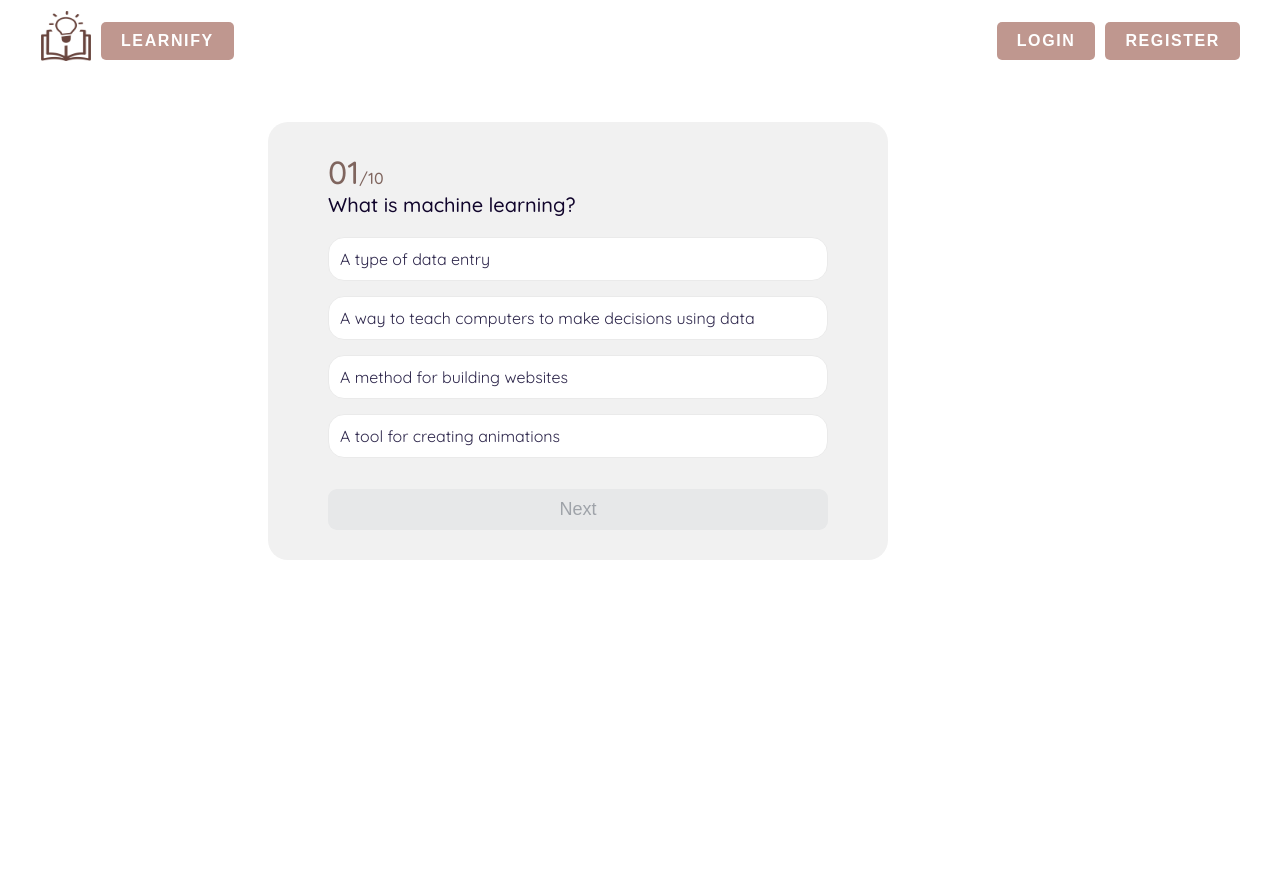
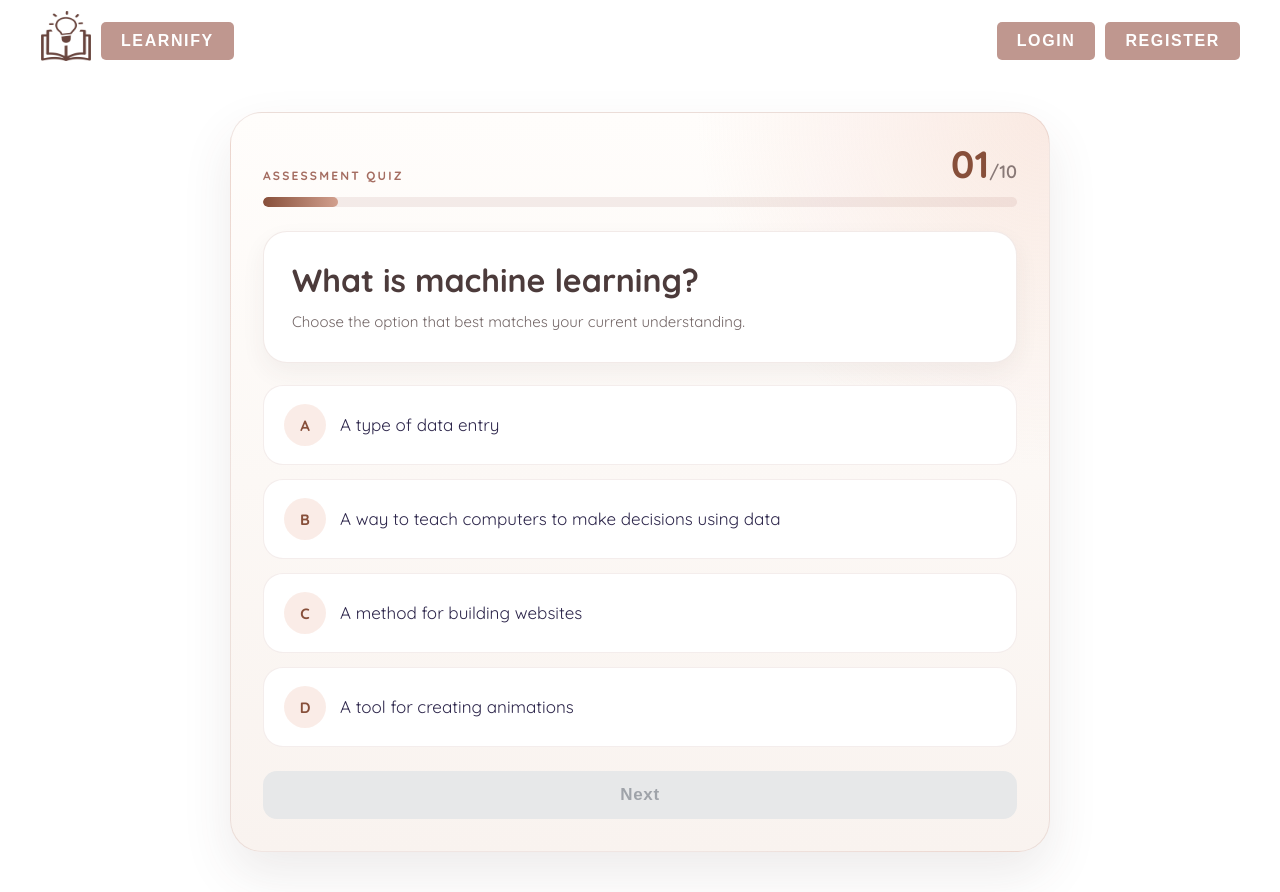
Before and after one commit to meghd9/self-directed-learning, a React (Create React App) app in the folder client/: page /assessment-quiz in a window 1280 px wide. Before the commit the page ends 800 px from the top, so only its background shows below. Built offline with nearby package versions, Linux system fonts and the light colour scheme; no server answers.

Commit message:
Change UI for Questions

```diff
--- a/client/src/components/Quiz/Quiz.js
+++ b/client/src/components/Quiz/Quiz.js
@@ -1,4 +1,4 @@
-import React, { useCallback, useEffect, useState } from "react"; // Importing necessary React hooks
+import React, { useCallback, useEffect, useRef, useState } from "react"; // Importing necessary React hooks
 import {
   AdvanceQuiz,
   BeginnerQuiz,
@@ -24,10 +24,12 @@ const Quiz = ({ level }) => {
   const [activeQuestion, setActiveQuestion] = useState(0);
   // State to keep track of the selected answer
   const [selectedAnswer, setSelectedAnswer] = useState("");
+  const [selectedAnswerValue, setSelectedAnswerValue] = useState("");
   // State to determine whether to show the result or not
   const [showResult, setShowResult] = useState(false);
   // State to keep track of which answer was selected
   const [selectedAnswerIndex, setSelectedAnswerIndex] = useState(null);
+  const [showAnswerFeedback, setShowAnswerFeedback] = useState(false);
   // State to store the result of the quiz
   const [result, setResult] = useState({
     score: 0,
@@ -37,6 +39,7 @@ const Quiz = ({ level }) => {
 
   const navigate = useNavigate(); // Hook to handle navigation
   const [progressUpdated, setProgressUpdated] = useState(false); // State to prevent multiple progress updates
+  const feedbackTimeoutRef = useRef(null);
 
   /**
    * Effect hook that triggers when the result state changes.
@@ -96,6 +99,14 @@ const Quiz = ({ level }) => {
     progressResult();
   }, [progressResult]);
 
+  useEffect(() => {
+    return () => {
+      if (feedbackTimeoutRef.current) {
+        clearTimeout(feedbackTimeoutRef.current);
+      }
+    };
+  }, []);
+
   // Determine the appropriate quiz data based on the level prop
   let quizData;
   quizData =
@@ -127,8 +138,8 @@ const Quiz = ({ level }) => {
    * Updates the result based on the selected answer and moves to the next question or shows the result.
    */
   const onClickNext = () => {
-    // Reset the selected answer index
-    setSelectedAnswerIndex(null);
+    setShowAnswerFeedback(true);
+
     // Update the result based on whether the selected answer was correct
     setResult((prev) =>
       selectedAnswer
@@ -139,6 +150,13 @@ const Quiz = ({ level }) => {
           }
         : { ...prev, wrongAnswers: prev.wrongAnswers + 1 }
     );
+
+    feedbackTimeoutRef.current = setTimeout(() => {
+      setSelectedAnswerIndex(null);
+      setSelectedAnswer("");
+      setSelectedAnswerValue("");
+      setShowAnswerFeedback(false);
+
       // Move to the next question or show the result if the last question has been reached
       if (activeQuestion !== questions.length - 1) {
         setActiveQuestion((prev) => prev + 1);
@@ -146,6 +164,7 @@ const Quiz = ({ level }) => {
         setActiveQuestion(0);
         setShowResult(true);
       }
+    }, 700);
   };
 
   /**
@@ -156,7 +175,11 @@ const Quiz = ({ level }) => {
    * @param {number} index - The index of the selected answer.
    */
   const onAnswerSelected = (answer, index) => {
+    if (showAnswerFeedback) {
+      return;
+    }
     setSelectedAnswerIndex(index);
+    setSelectedAnswerValue(answer);
     setSelectedAnswer(answer === correctAnswer);
   };
 
@@ -172,9 +195,12 @@ const Quiz = ({ level }) => {
     <div className="quiz-container">
       {/* Render quiz questions and options if result is not yet shown */}
       {!showResult ? (
+        <div className="quiz-shell">
+          <div className="quiz-progress">
+            {/* Display the current question number and total number of questions */}
+            <div className="quiz-progress-copy">
+              <span className="quiz-kicker">Assessment quiz</span>
               <div>
-          <div>
-            {/* Display the current question number and total number of questions */}
                 <span className="active-question-no">
                   {addLeadingZero(activeQuestion + 1)}
                 </span>
@@ -182,19 +208,41 @@ const Quiz = ({ level }) => {
                   /{addLeadingZero(questions.length)}
                 </span>
               </div>
+            </div>
+            <div className="quiz-progress-bar">
+              <span
+                className="quiz-progress-fill"
+                style={{
+                  width: `${((activeQuestion + 1) / questions.length) * 100}%`,
+                }}
+              />
+            </div>
+          </div>
+          <div className="quiz-question-card">
             {/* Display the current question */}
             <h2>{question}</h2>
-          <ul>
+            <p className="quiz-helper">Choose the option that best matches your current understanding.</p>
+          </div>
+          <ul className="quiz-options">
             {/* Render each choice as a list item */}
             {choices.map((answer, index) => (
               <li
                 onClick={() => onAnswerSelected(answer, index)}
                 key={answer}
-                className={
-                  selectedAnswerIndex === index ? "selected-answer" : null
-                }
+                className={[
+                  selectedAnswerIndex === index ? "selected-answer" : "",
+                  showAnswerFeedback && answer === correctAnswer ? "correct-answer" : "",
+                  showAnswerFeedback &&
+                  answer === selectedAnswerValue &&
+                  answer !== correctAnswer
+                    ? "wrong-answer"
+                    : "",
+                ]
+                  .filter(Boolean)
+                  .join(" ")}
               >
-                {answer}
+                <span className="option-marker">{String.fromCharCode(65 + index)}</span>
+                <span className="option-text">{answer}</span>
               </li>
             ))}
           </ul>
@@ -202,7 +250,7 @@ const Quiz = ({ level }) => {
             {/* Button to move to the next question or finish the quiz */}
             <button
               onClick={onClickNext}
-              disabled={selectedAnswerIndex === null}
+              disabled={selectedAnswerIndex === null || showAnswerFeedback}
             >
               {activeQuestion === questions.length - 1 ? "Finish" : "Next"}
             </button>
--- a/client/src/components/Quiz/style.css
+++ b/client/src/components/Quiz/style.css
@@ -1,79 +1,202 @@
 body {
   color: #11052c;
-  justify-content: center;
 }
 
 .quiz-container {
-  max-width: 500px;
-  min-width: 250px;
-  background-color: #f1f1f1;
-  border-radius: 20px;
-  margin-left: 20%;
-  margin-top: 50px;
-  padding: 30px 60px;
+  max-width: 860px;
+  margin: 40px auto 0;
+  padding: 0 20px 40px;
+  box-sizing: border-box;
 }
 
-.quiz-container .active-question-no {
-  font-size: 32px;
-  font-weight: 500;
-  color: #7f655e;
+.quiz-shell {
+  background:
+    radial-gradient(circle at top right, rgba(240, 196, 180, 0.35), transparent 32%),
+    linear-gradient(180deg, #fffdfb 0%, #f9f3ef 100%);
+  border: 1px solid rgba(164, 108, 96, 0.16);
+  border-radius: 32px;
+  padding: 32px;
+  box-shadow: 0 22px 50px rgba(76, 59, 59, 0.1);
 }
 
-.quiz-container .total-question {
-  font-size: 16px;
-  font-weight: 500;
-  color: #7f655e;
+.quiz-progress {
+  margin-bottom: 24px;
 }
 
-.quiz-container h2 {
-  font-size: 20px;
-  font-weight: 500;
-  margin: 0;
+.quiz-progress-copy {
+  display: flex;
+  align-items: flex-end;
+  justify-content: space-between;
+  gap: 16px;
+  margin-bottom: 14px;
 }
 
-.quiz-container ul {
-  margin-top: 20px;
-  margin-left: -40px;
+.quiz-kicker {
+  font-size: 12px;
+  font-weight: 700;
+  text-transform: uppercase;
+  letter-spacing: 0.18em;
+  color: #a46c60;
 }
 
-.quiz-container ul li {
-  text-decoration: none;
-  list-style: none;
-  color: #2d264b;
-  font-size: 16px;
-  background: #ffffff;
-  border: 1px solid #eaeaea;
-  border-radius: 16px;
-  padding: 11px;
-  margin-top: 15px;
-  cursor: pointer;
+.active-question-no {
+  font-size: 38px;
+  font-weight: 700;
+  color: #874f3a;
+  line-height: 1;
 }
 
-.quiz-container ul .selected-answer {
-  background: #e3a08675;
-  border: 1px solid #6a1d01;
+.total-question {
+  font-size: 18px;
+  font-weight: 600;
+  color: rgba(76, 59, 59, 0.65);
+}
+
+.quiz-progress-bar {
+  width: 100%;
+  height: 10px;
+  background: rgba(164, 108, 96, 0.12);
+  border-radius: 999px;
+  overflow: hidden;
+}
+
+.quiz-progress-fill {
+  display: block;
+  height: 100%;
+  background: linear-gradient(90deg, #874f3a 0%, #d2a08e 100%);
+  border-radius: inherit;
+  transition: width 0.25s ease;
+}
+
+.quiz-question-card {
+  background: #ffffff;
+  border: 1px solid rgba(164, 108, 96, 0.14);
+  border-radius: 24px;
+  padding: 28px;
+  box-shadow: 0 10px 24px rgba(76, 59, 59, 0.06);
+}
+
+.quiz-question-card h2 {
+  margin: 0 0 10px;
+  font-size: 32px;
+  line-height: 1.25;
+  color: #4c3b3b;
+}
+
+.quiz-helper {
+  margin: 0;
+  font-size: 15px;
+  line-height: 1.6;
+  color: rgba(76, 59, 59, 0.78);
+}
+
+.quiz-options {
+  list-style: none;
+  margin: 22px 0 0;
+  padding: 0;
+  display: grid;
+  gap: 14px;
+}
+
+.quiz-options li {
+  display: flex;
+  align-items: center;
+  gap: 14px;
+  color: #2d264b;
+  font-size: 17px;
+  background: #ffffff;
+  border: 1px solid rgba(164, 108, 96, 0.12);
+  border-radius: 20px;
+  padding: 18px 20px;
+  cursor: pointer;
+  transition: transform 0.2s ease, border-color 0.2s ease,
+    box-shadow 0.2s ease, background-color 0.2s ease;
+}
+
+.quiz-options li:hover {
+  transform: translateY(-2px);
+  border-color: rgba(135, 79, 58, 0.28);
+  box-shadow: 0 12px 24px rgba(76, 59, 59, 0.08);
+}
+
+.option-marker {
+  flex: 0 0 42px;
+  width: 42px;
+  height: 42px;
+  border-radius: 50%;
+  display: inline-flex;
+  align-items: center;
+  justify-content: center;
+  font-size: 15px;
+  font-weight: 700;
+  color: #874f3a;
+  background: rgba(240, 196, 180, 0.32);
+}
+
+.option-text {
+  line-height: 1.5;
+}
+
+.quiz-options .selected-answer {
+  background: linear-gradient(135deg, rgba(240, 196, 180, 0.42) 0%, #fff 100%);
+  border-color: #874f3a;
+  box-shadow: 0 14px 28px rgba(135, 79, 58, 0.12);
+}
+
+.quiz-options .selected-answer .option-marker {
+  background: #874f3a;
+  color: #fff;
+}
+
+.quiz-options .correct-answer {
+  background: linear-gradient(135deg, rgba(180, 220, 194, 0.55) 0%, #ffffff 100%);
+  border-color: #3c8c5a;
+  box-shadow: 0 14px 28px rgba(60, 140, 90, 0.12);
+}
+
+.quiz-options .correct-answer .option-marker {
+  background: #3c8c5a;
+  color: #fff;
+}
+
+.quiz-options .wrong-answer {
+  background: linear-gradient(135deg, rgba(245, 185, 185, 0.55) 0%, #ffffff 100%);
+  border-color: #bf4a4a;
+  box-shadow: 0 14px 28px rgba(191, 74, 74, 0.12);
+}
+
+.quiz-options .wrong-answer .option-marker {
+  background: #bf4a4a;
+  color: #fff;
 }
 
 .quiz-container button {
   background-color: #874f3a;
-  border-radius: 9px;
-  font-size: 18px;
+  border-radius: 14px;
+  font-size: 17px;
+  font-weight: 700;
+  letter-spacing: 0.04em;
   color: #ffffff;
-  padding: 10px 42px;
+  padding: 14px 28px;
   outline: none;
   border: none;
   cursor: pointer;
-  margin-top: 15px;
+  margin-top: 24px;
+  transition: transform 0.2s ease, background-color 0.2s ease,
+    box-shadow 0.2s ease;
 }
 
 .quiz-container button:disabled {
   background: #e7e8e9;
   color: #9fa3a9;
   cursor: not-allowed;
+  box-shadow: none;
 }
 
-.quiz-container button:hover {
+.quiz-container button:hover:not(:disabled) {
   background-color: #6098a4;
+  transform: translateY(-1px);
+  box-shadow: 0 12px 22px rgba(96, 152, 164, 0.24);
 }
 
 .flex-right {
@@ -81,15 +204,25 @@ body {
   justify-content: flex-end;
 }
 
+.result {
+  background: #fffdfb;
+  border: 1px solid rgba(164, 108, 96, 0.14);
+  border-radius: 28px;
+  padding: 36px 28px;
+  box-shadow: 0 18px 40px rgba(76, 59, 59, 0.08);
+}
+
 .result h3 {
-  font-size: 24px;
-  letter-spacing: 1.4px;
+  font-size: 28px;
+  letter-spacing: 0.02em;
   text-align: center;
+  color: #874f3a;
 }
 
 .result p {
   font-size: 16px;
   font-weight: 500;
+  color: #4c3b3b;
 }
 
 .result p span {
@@ -100,5 +233,50 @@ body {
 .assessment-result {
   color: black;
   text-align: center;
-  padding: 50px;
+  padding: 16px;
 }
+
+@media (max-width: 640px) {
+  .quiz-container {
+    margin-top: 24px;
+    padding: 0 14px 24px;
+  }
+
+  .quiz-shell {
+    padding: 22px 18px;
+    border-radius: 24px;
+  }
+
+  .quiz-progress-copy {
+    flex-direction: column;
+    align-items: flex-start;
+  }
+
+  .quiz-question-card {
+    padding: 22px 18px;
+  }
+
+  .quiz-question-card h2 {
+    font-size: 24px;
+  }
+
+  .quiz-options li {
+    padding: 16px;
+    font-size: 16px;
+  }
+
+  .option-marker {
+    width: 36px;
+    height: 36px;
+    flex-basis: 36px;
+  }
+
+  .flex-right,
+  .quiz-container button {
+    width: 100%;
+  }
+
+  .quiz-container button {
+    justify-content: center;
+  }
+}
```
Lines whose indentation alone changed are shown as unchanged.
